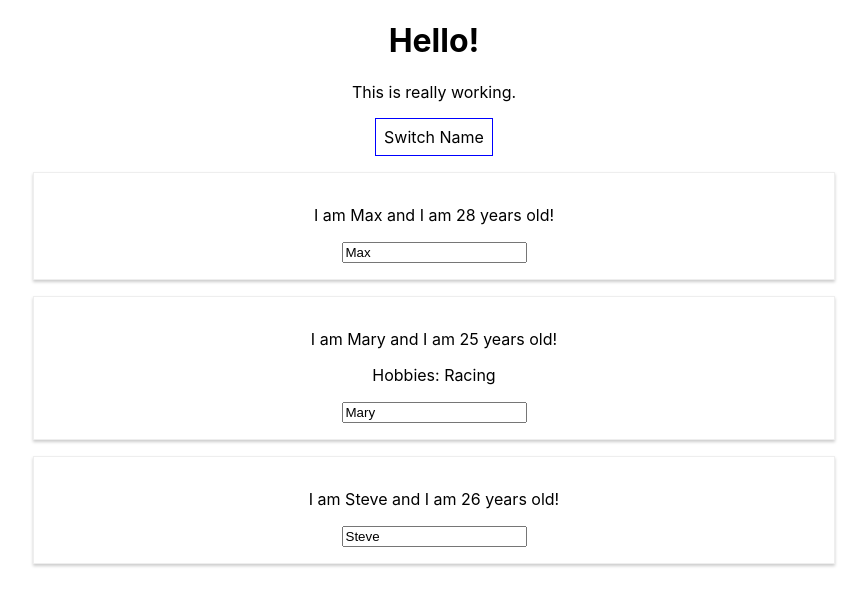
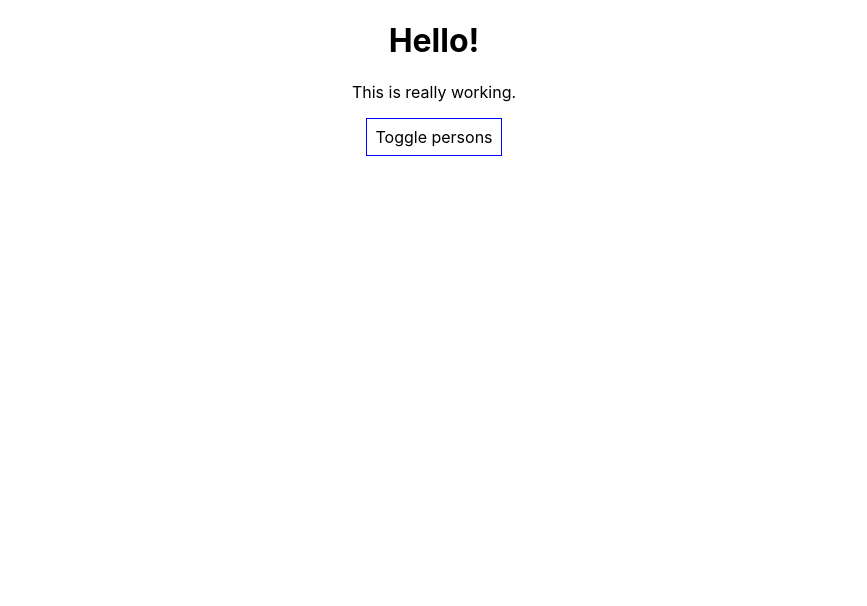
Before and after one commit to sikumiku/learning-react, a React (Create React App) app: page / in a window 1280 px wide. Shown: the top 606 px of the page, without its empty margins (206-1073 px from the left). Built offline with nearby package versions, Linux system fonts and the light colour scheme.

Commit message:
rendering content conditionally

```diff
--- a/src/App.js
+++ b/src/App.js
@@ -1,14 +1,16 @@
-import React, { Component } from 'react';
+import React, {Component} from 'react';
 import './App.css';
 import Person from './Person/Person';
 
 class App extends Component {
     state = {
         persons: [
-        { name: 'Max', age: 28},
-        { name: 'Mary', age: 25},
-        { name: 'Steve', age: 26}
-    ]
+            {name: 'Max', age: 28},
+            {name: 'Mary', age: 25},
+            {name: 'Steve', age: 26}
+        ],
+        otherState: 'some other value',
+        showPersons: false
     };
 
     switchNameHandler = (newName) => {
@@ -16,9 +18,9 @@
         // this.state.persons[0].name = "Maximillian"; //DONT DO THIS
         this.setState({
             persons: [
-              { name: newName, age: 28},
-              { name: 'Mary', age: 25},
-              { name: 'Steve', age: 27}
+                {name: newName, age: 28},
+                {name: 'Mary', age: 25},
+                {name: 'Steve', age: 27}
             ]
         })
     };
@@ -26,11 +28,16 @@
     nameChangeHandler = (event) => {
         this.setState({
             persons: [
-                { name: 'Max', age: 28},
-                { name: event.target.value, age: 25},
-                { name: 'Steve', age: 26}
+                {name: 'Max', age: 28},
+                {name: event.target.value, age: 25},
+                {name: 'Steve', age: 26}
             ]
         })
+    };
+
+    togglePersonsHandler = () => {
+        const doesShow = this.state.showPersons;
+        this.setState({showPersons: !doesShow});
     };
 
     render() {
@@ -39,7 +46,7 @@
             font: 'inherit',
             border: '1px solid blue',
             padding: '8px',
-      cursor:'pointer'
+            cursor: 'pointer'
         };
 
         return (
@@ -48,7 +55,11 @@
                 <p>This is really working.</p>
                 <button
                     style={style}
-            onClick={() => this.switchNameHandler('Maximillian')}>Switch Name</button>
+                    onClick={this.togglePersonsHandler}>Toggle persons
+                </button>
+                {
+                    this.state.showPersons === true ?
+                    <div>
                         <Person
                             name={this.state.persons[0].name}
                             age={this.state.persons[0].age}/>
@@ -56,10 +67,12 @@
                             name={this.state.persons[1].name}
                             age={this.state.persons[1].age}
                             change={this.nameChangeHandler}
-            click={this.switchNameHandler.bind(this,'Max!')}>Hobbies: Racing</Person>
+                            click={this.switchNameHandler.bind(this, 'Max!')}>Hobbies: Racing</Person>
                         <Person
                             name={this.state.persons[2].name}
                             age={this.state.persons[2].age}/>
+                    </div> : null
+                }
             </div>
         );
         //   return React.createElement('div', {classname: 'App'}, React.createElement('h1', null, 'Hello there!'));
```
Also changed, not shown: 1 other file (tests, documents, lock files or other folders). Lines whose indentation alone changed are shown as unchanged.
